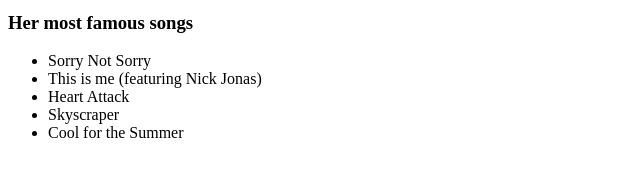
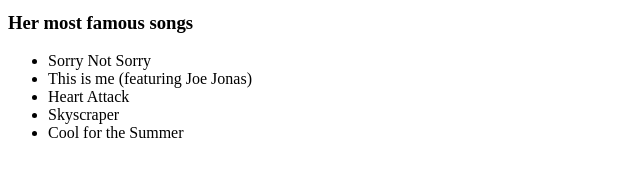
Before and after one commit to HarutM/homework2, a plain HTML site: page index.html in a window 1280 px wide. Shown: the part 467-644 px from the top of the page, 0-640 px from the left. Drawn offline with Linux system fonts and the light colour scheme.

Commit message:
Update index.html

```diff
--- a/index.html
+++ b/index.html
@@ -18,7 +18,7 @@
 	 <h3>Her most famous songs</h3>
     <ul>
       <li>Sorry Not Sorry</li>
-      <li>This is me (featuring Nick Jonas)</li>
+      <li>This is me (featuring Joe Jonas)</li>
       <li>Heart Attack</li>
       <li>Skyscraper</li>
       <li>Cool for the Summer</li>
```
